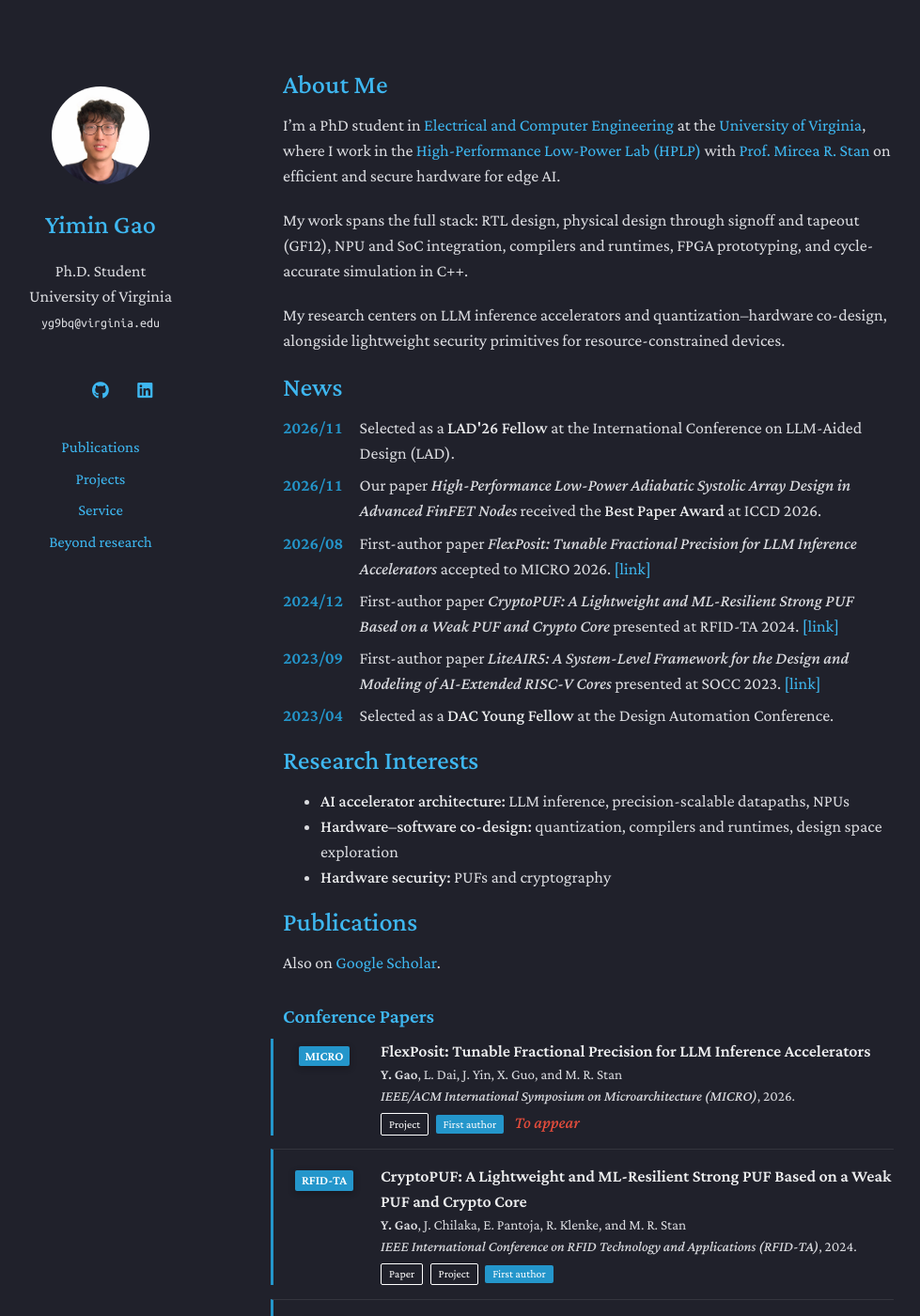
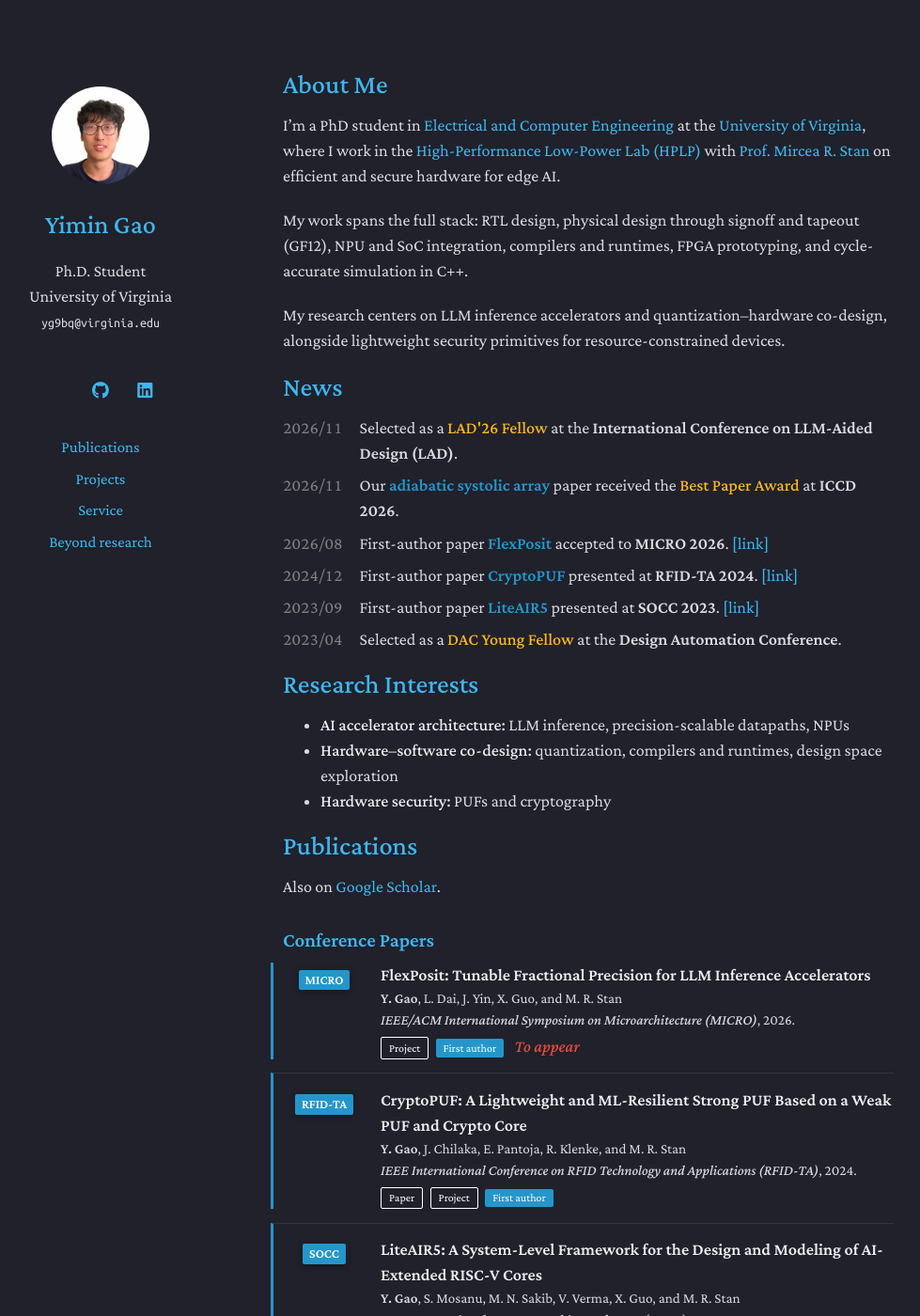
Before and after one commit to YiminGao0113/YiminGao0113.github.io, a Jekyll site: the page built from _pages/about.md, in a window 1280 px wide and 1400 px high. Shown: the whole window at 94% size, without its empty margins (169-1148 px from the left). Built offline with Jekyll 4.4.1, drawn with Linux system fonts in a browser that asks for light colours; a style sheet for code colours, icons or effects is not loaded; our own code applies the rules of GitHub Pages for plain Markdown files.

Commit message:
News: short paper names; color awards, paper names and venues
Co-Authored-By: Claude Opus 5.5 <noreply@anthropic.com>
Claude-Session: https://claude.ai/code/session_01YEvZxk96wYcaPiDtptvMUG

```diff
--- a/_data/news.yml
+++ b/_data/news.yml
@@ -1,16 +1,17 @@
-# News, newest first. Rendered at the top of the home page. date is year/month only.
+# News, newest first. Rendered under About Me on the home page. date is year/month only.
+# Markup: <strong> = award (gold), <em> = paper name (theme blue), <b> = venue (bold).
 - date: 2026/11
-  text: "Selected as a <strong>LAD'26 Fellow</strong> at the International Conference on LLM-Aided Design (LAD)."
+  text: "Selected as a <strong>LAD'26 Fellow</strong> at the <b>International Conference on LLM-Aided Design (LAD)</b>."
 - date: 2026/11
-  text: "Our paper <em>High-Performance Low-Power Adiabatic Systolic Array Design in Advanced FinFET Nodes</em> received the <strong>Best Paper Award</strong> at ICCD 2026."
+  text: "Our <em>adiabatic systolic array</em> paper received the <strong>Best Paper Award</strong> at <b>ICCD 2026</b>."
 - date: 2026/08
-  text: "First-author paper <em>FlexPosit: Tunable Fractional Precision for LLM Inference Accelerators</em> accepted to MICRO 2026."
+  text: "First-author paper <em>FlexPosit</em> accepted to <b>MICRO 2026</b>."
   link: /projects/flexposit
 - date: 2024/12
-  text: "First-author paper <em>CryptoPUF: A Lightweight and ML-Resilient Strong PUF Based on a Weak PUF and Crypto Core</em> presented at RFID-TA 2024."
+  text: "First-author paper <em>CryptoPUF</em> presented at <b>RFID-TA 2024</b>."
   link: https://ieeexplore.ieee.org/document/10965172
 - date: 2023/09
-  text: "First-author paper <em>LiteAIR5: A System-Level Framework for the Design and Modeling of AI-Extended RISC-V Cores</em> presented at SOCC 2023."
+  text: "First-author paper <em>LiteAIR5</em> presented at <b>SOCC 2023</b>."
   link: https://ieeexplore.ieee.org/document/10257058
 - date: 2023/04
-  text: "Selected as a <strong>DAC Young Fellow</strong> at the Design Automation Conference."
+  text: "Selected as a <strong>DAC Young Fellow</strong> at the <b>Design Automation Conference</b>."
--- a/_sass/_site.scss
+++ b/_sass/_site.scss
@@ -276,5 +276,9 @@ html:active-view-transition-type(back)::view-transition-new(root) { animation-na
 /* News: date column, then the item; wraps under the text on narrow screens. */
 ul.news { list-style: none; padding-left: 0; }
 ul.news li { display: flex; gap: 0.9rem; margin-bottom: 0.45rem; }
-ul.news .news-date { flex: 0 0 4.2rem; font-variant-numeric: tabular-nums; color: var(--global-theme-color); font-weight: 600; }
+ul.news .news-date { flex: 0 0 4.2rem; font-variant-numeric: tabular-nums; color: var(--global-text-color-light); }
+/* Color by role: award gold, paper name theme blue, venue bold in the body color. */
+ul.news .news-text strong { color: var(--global-hover-color); }
+ul.news .news-text em { font-style: normal; font-weight: 600; color: var(--global-theme-color); }
+ul.news .news-text b { font-weight: 600; }
 ul.news .news-text { flex: 1 1 auto; min-width: 0; }
```
